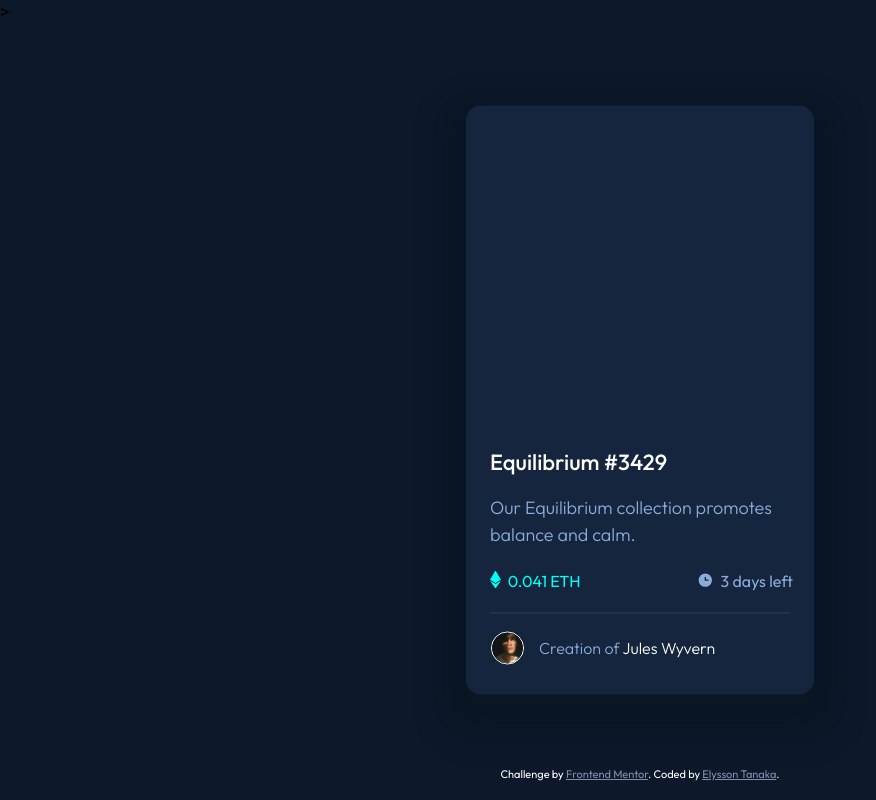
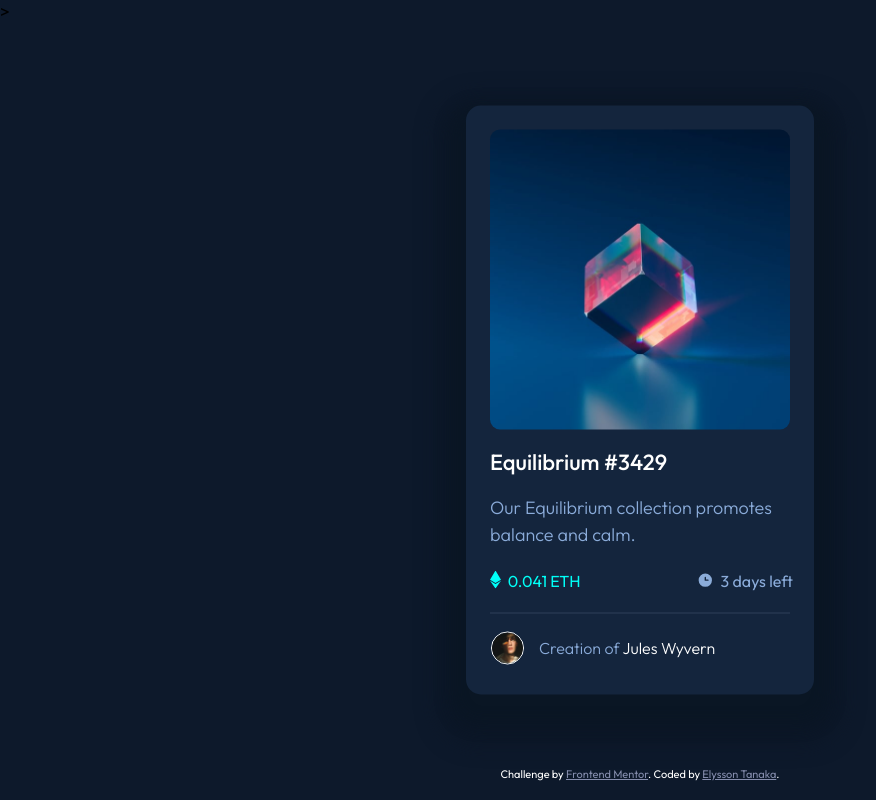
Before and after one commit to elyssontanaka/2_nft_preview_card_component, a plain HTML site: page index.html in a window 1280 px wide. Shown: the whole page, without its empty margins (0-876 px from the left). Drawn offline with Linux system fonts and the light colour scheme.

Commit message:
trying to fix the main image

```diff
--- a/styles/style.css
+++ b/styles/style.css
@@ -36,7 +36,7 @@ body {
 
 .image-container {
     margin: 24px 24px 0 24px;
-    background: url("./images/image-equilibrium.jpg");
+    background: url("../images/image-equilibrium.jpg");
     background-size: cover;
     height: 300px;
     border-radius: 10px;
```
